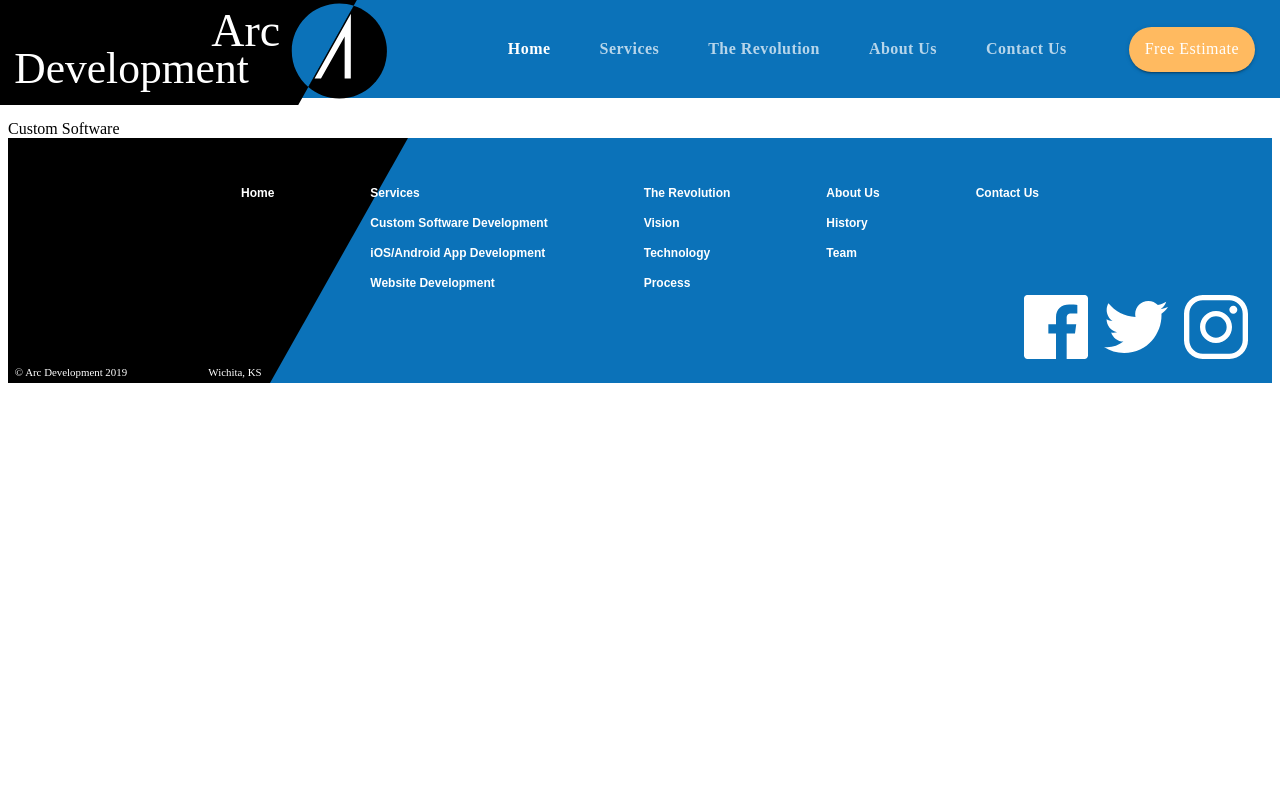
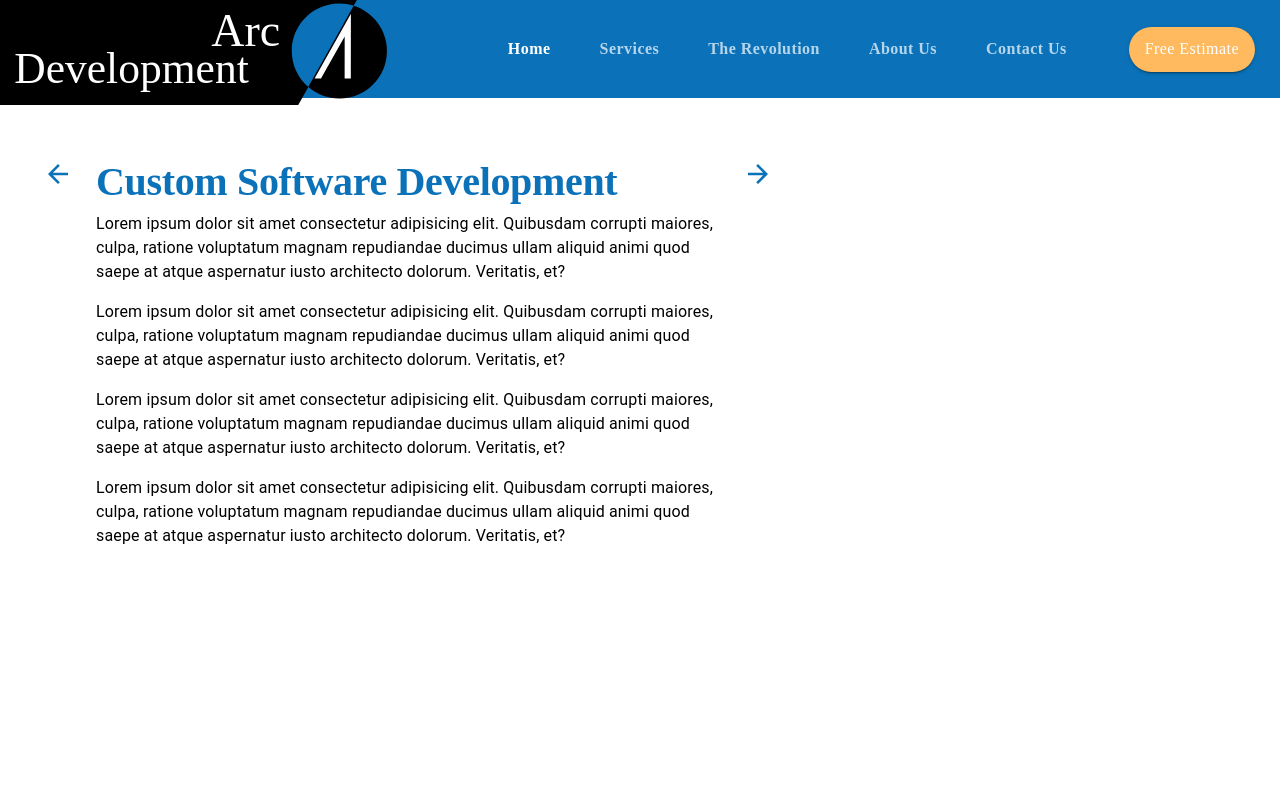
Before and after one commit to laurieroy/react-MUI-arcDevelopment, a React (Create React App) app: page /customsoftware in a window 1280 px wide. Shown: the top 800 px of the page. Built offline with nearby package versions, Linux system fonts and the light colour scheme; the HTML template or start-up script is replaced by a standard one.

Commit message:
Add CustomSoftware

```diff
--- a/src/components/App.js
+++ b/src/components/App.js
@@ -7,6 +7,7 @@
 import Footer from "../components/ui/Footer";
 import LandingPage from "./LandingPage";
 import Services from "./Services";
+import CustomSoftware from "./CustomSoftware";
 
 function App() {
   const [selectedIndex, setSelectedIndex] = useState(0);
@@ -47,7 +48,13 @@
           <Route
             exact
             path="/customsoftware"
-            component={() => <div>Custom Software</div>}
+            render={(props) => (
+              <CustomSoftware
+                {...props}
+                setValue={setValue}
+                setSelectedIndex={setSelectedIndex}
+              />
+            )}
           />
           <Route
             exact
--- /dev/null
+++ b/src/components/CustomSoftware.js
@@ -0,0 +1,157 @@
+import React from "react";
+import Lottie from "react-lottie";
+import { Link } from "react-router-dom";
+
+import { makeStyles, useTheme } from "@material-ui/core/styles";
+import {
+  Button,
+  Card,
+  CardContent,
+  Grid,
+  IconButton,
+  Typography,
+} from "@material-ui/core";
+import useMediaQuery from "@material-ui/core/useMediaQuery";
+
+import backArrow from "../assets/backArrow.svg";
+import cash from "../assets/cash.svg";
+import forwardArrow from "../assets/forwardArrow.svg";
+import lightbulb from "../assets/bulb.svg";
+import stopwatch from "../assets/stopwatch.svg";
+
+const useStyles = makeStyles((theme) => ({
+  arrowContainer: {
+    marginTop: "o.5em",
+  },
+  heading: {
+    maxWidth: "40em",
+  },
+  mainContainer: {
+    paddingLeft: "5em",
+    paddingRight: "5em",
+    paddingTop: "2em",
+    paddingBottom: "10em",
+  },
+}));
+
+export default function CustomSoftware(props) {
+  const classes = useStyles();
+
+  return (
+    <Grid container direction="column" className={classes.mainContainer}>
+      <Grid item container direction="row">
+        <Grid
+          item
+          className={classes.arrowContainer}
+          style={{ marginRight: "1em", marginLeft: "-3.25em" }}
+        >
+          <IconButton
+            style={{ backgroundColor: "transparent" }}
+            component={Link}
+            to="/services"
+            onclick={() => props.setSelectedIndex(0)}
+          >
+            <img src={backArrow} alt="Back to Services Page" />
+          </IconButton>
+        </Grid>
+        <Grid item container direction="column" className={classes.heading}>
+          <Grid item>
+            <Typography variant="h2">Custom Software Development</Typography>
+          </Grid>
+          <Grid item>
+            <Typography variant="body1" paragraph>
+              Lorem ipsum dolor sit amet consectetur adipisicing elit. Quibusdam
+              corrupti maiores, culpa, ratione voluptatum magnam repudiandae
+              ducimus ullam aliquid animi quod saepe at atque aspernatur iusto
+              architecto dolorum. Veritatis, et?
+            </Typography>
+            <Typography variant="body1" paragraph>
+              Lorem ipsum dolor sit amet consectetur adipisicing elit. Quibusdam
+              corrupti maiores, culpa, ratione voluptatum magnam repudiandae
+              ducimus ullam aliquid animi quod saepe at atque aspernatur iusto
+              architecto dolorum. Veritatis, et?
+            </Typography>
+            <Typography variant="body1" paragraph>
+              Lorem ipsum dolor sit amet consectetur adipisicing elit. Quibusdam
+              corrupti maiores, culpa, ratione voluptatum magnam repudiandae
+              ducimus ullam aliquid animi quod saepe at atque aspernatur iusto
+              architecto dolorum. Veritatis, et?
+            </Typography>
+            <Typography variant="body1" paragraph>
+              Lorem ipsum dolor sit amet consectetur adipisicing elit. Quibusdam
+              corrupti maiores, culpa, ratione voluptatum magnam repudiandae
+              ducimus ullam aliquid animi quod saepe at atque aspernatur iusto
+              architecto dolorum. Veritatis, et?
+            </Typography>
+          </Grid>
+        </Grid>
+        <Grid item className={classes.arrowContainer}>
+          <IconButton
+            style={{ backgroundColor: "transparent" }}
+            component={Link}
+            to="/mobileApps"
+            onclick={() => props.setSelectedIndex(2)}
+          >
+            <img
+              src={forwardArrow}
+              alt="Forward to ios/Android App Development Page"
+            />
+          </IconButton>
+        </Grid>
+      </Grid>
+      <Grid
+        item
+        container
+        direction="row"
+        justify="center"
+        style={{ marginTop: "15em", marginBottom: "20em" }}
+      >
+        <Grid
+          item
+          container
+          direction="column"
+          md
+          style={{ maxWidth: "40em" }}
+          alignItem="center"
+        >
+          <Grid item>
+            <Typography variant="h4">Save Energy</Typography>
+          </Grid>
+          <Grid item>
+            <img src="{lightbulb}" alt="lightbulb" />
+          </Grid>
+        </Grid>
+        <Grid
+          item
+          container
+          direction="column"
+          md
+          style={{ maxWidth: "40em" }}
+          alignItem="center"
+        >
+          <Grid item>
+            <Typography variant="h4">Save Time</Typography>
+          </Grid>
+          <Grid item>
+            <img src="{stopwatch}" alt="stopwatch" />
+          </Grid>
+        </Grid>
+        <Grid
+          item
+          container
+          direction="column"
+          md
+          style={{ maxWidth: "40em" }}
+          alignItem="center"
+        >
+          <Grid item>
+            <Typography variant="h4">Save Money</Typography>
+          </Grid>
+          <Grid item>
+            <img src="{cash}" alt="cash" />
+          </Grid>
+        </Grid>
+      </Grid>
+    </Grid>
+  );
+}
--- a/src/components/ui/Theme.js
+++ b/src/components/ui/Theme.js
@@ -5,6 +5,11 @@
 const arcOrange = "#FFBA60";
 
 export default createMuiTheme({
+  body1: {
+    color: arcGrey,
+    fontSize: "1.25rem",
+    fontWeight: 300,
+  },
   palette: {
     common: {
       blue: arcBlue,
```
